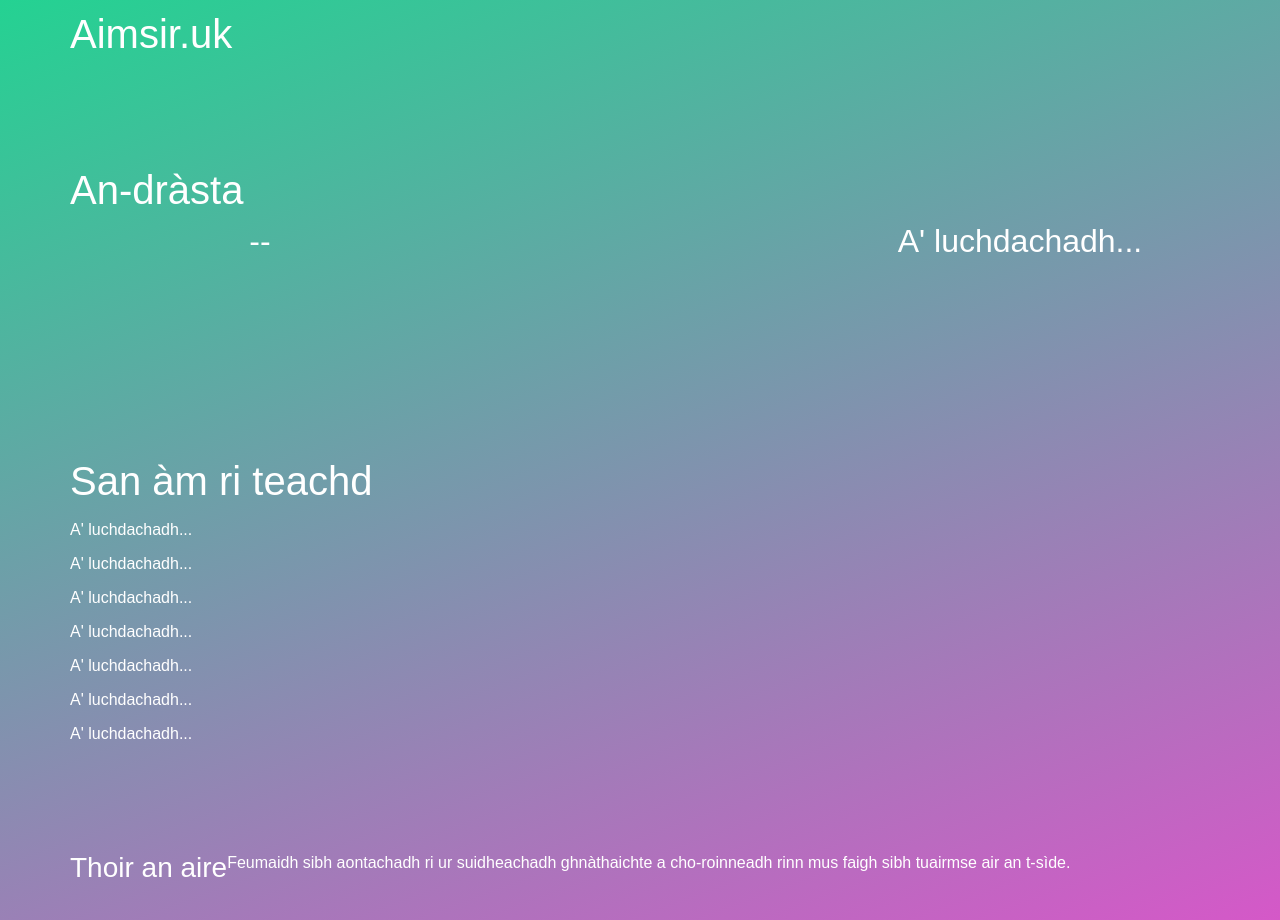
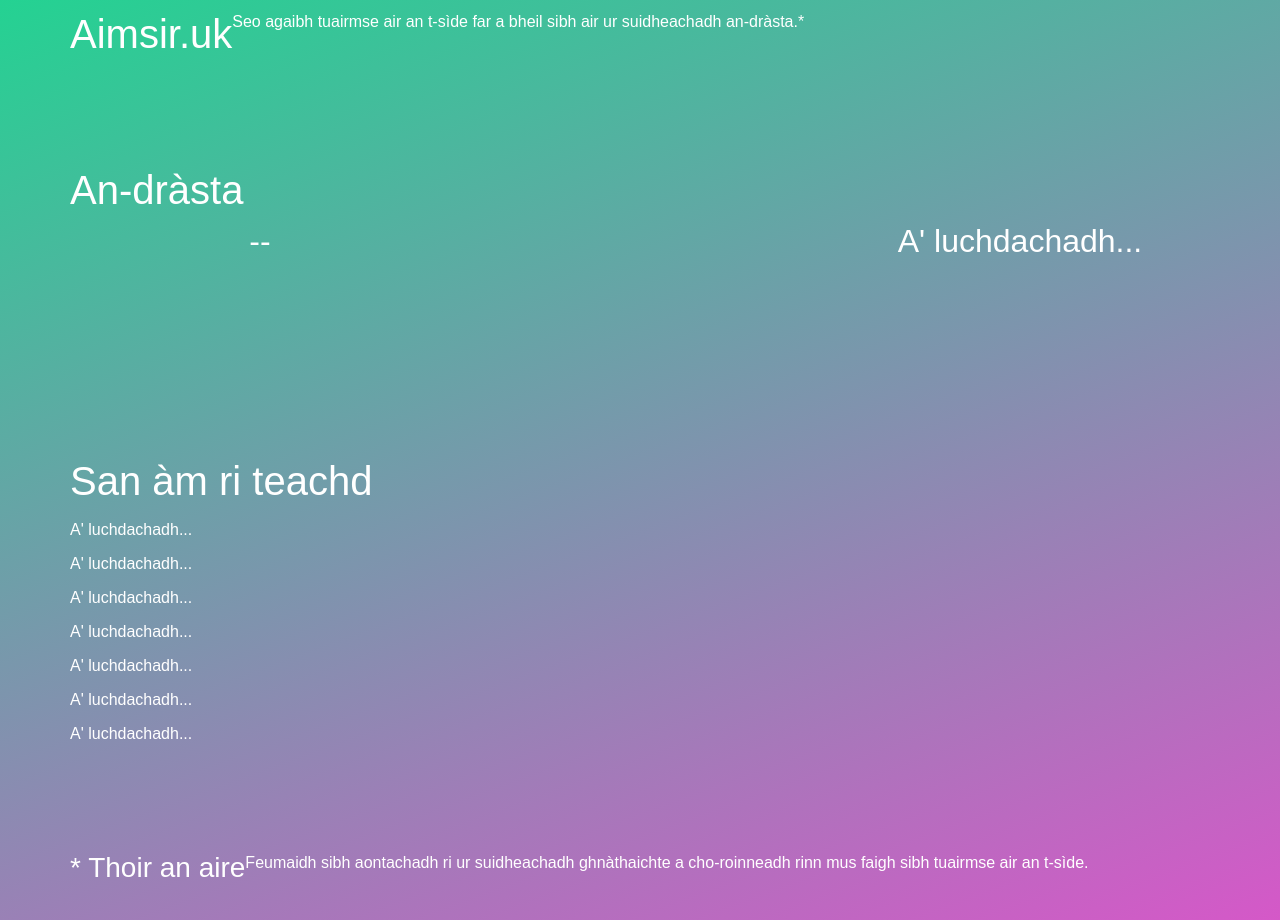
Before and after one commit to angeidheal/aimsir, a Jekyll site: the page built from index.html, in a window 1280 px wide. Built offline with Jekyll 4.4.1, drawn with Linux system fonts in a browser that asks for light colours; nearby versions of some CDN libraries; a script that is not in the unit is left out.

Commit message:
Update index.html

```diff
--- a/index.html
+++ b/index.html
@@ -7,6 +7,7 @@
 
   <div class="row">
     <h1>Aimsir.uk</h1>
+    <p>Seo agaibh tuairmse air an t-sìde far a bheil sibh air ur suidheachadh an-dràsta.*</p>
   </div>
 
   <div class="row now">
@@ -39,7 +40,7 @@
 
 
   <div class="row footnote">
-    <h3>Thoir an aire</h3><br/>
+    <h3>* Thoir an aire</h3><br/>
     <p>Feumaidh sibh aontachadh ri ur suidheachadh ghnàthaichte a cho-roinneadh rinn mus faigh sibh tuairmse air an t-sìde.</p>
   </div>
 
```
